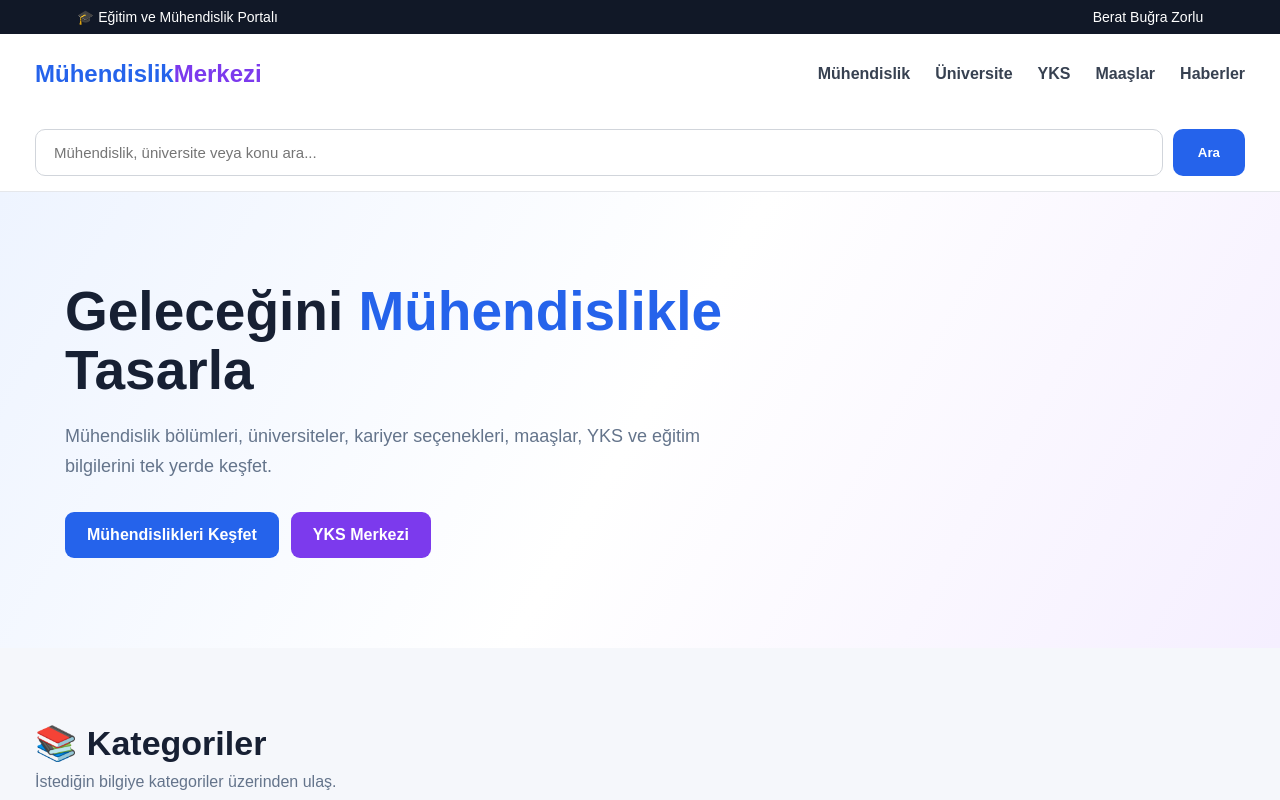
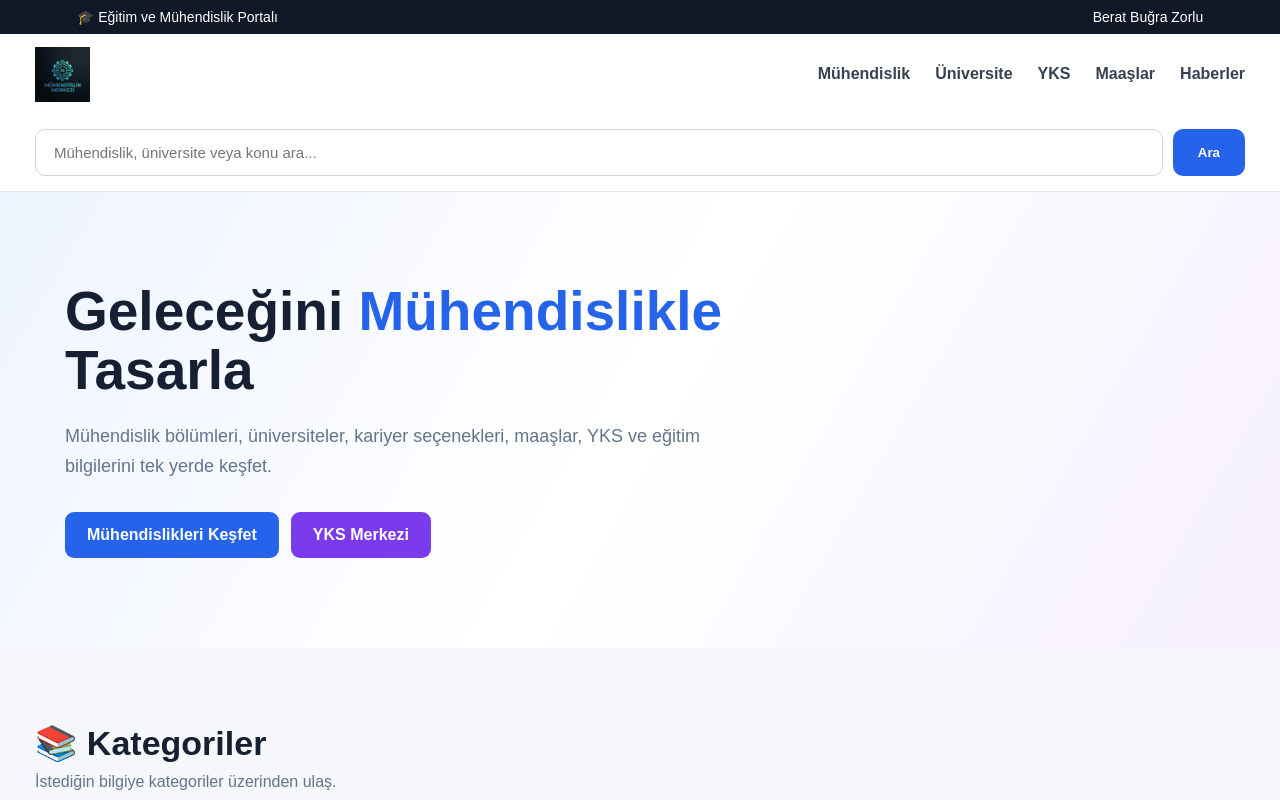
Before and after one commit to zorluberat5838-cyber/muhendislik-merkezi, a website: page public/index.html in a window 1280 px wide. Shown: the top 800 px of the page. Drawn offline with Linux system fonts and the light colour scheme; no server answers.

Commit message:
Site logosu eklendi

```diff
--- a/public/index.html
+++ b/public/index.html
@@ -396,6 +396,14 @@ footer a{
 
 }
 
+
+.site-logo {
+    width: 55px;
+    height: 55px;
+    object-fit: contain;
+    display: block;
+}
+
 </style>
 </head>
 
@@ -414,7 +422,7 @@ footer a{
 <div class="nav">
 
     <div class="logo">
-        Mühendislik<span>Merkezi</span>
+        <img src="/logo.png" alt="Mühendislik Merkezi" class="site-logo">
     </div>
 
     <nav class="menu">
```
Also changed, not shown: public/logo.png (added).
